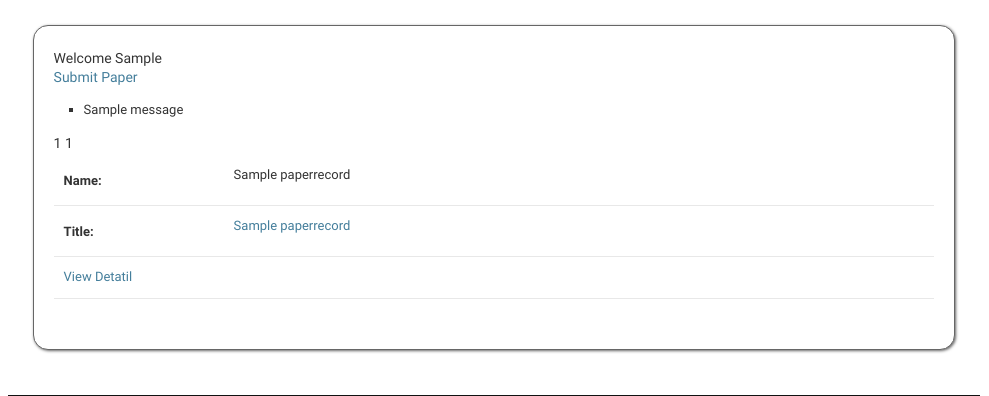
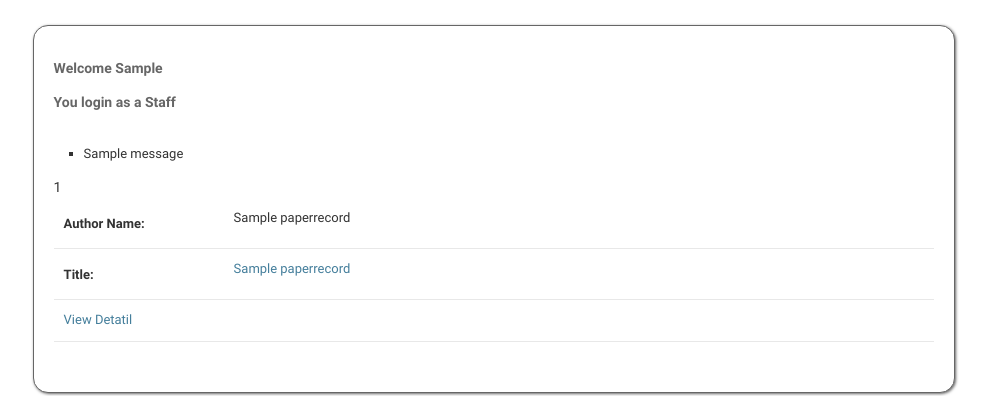
Before and after one commit to pranjal0819/Codebytes, a Django app: page /view_paper in a window 1280 px wide. Shown: the part 101-497 px from the top of the page, without its empty margins (146-1135 px from the left). Run offline with Django 3.2, Linux system fonts and the light colour scheme; a user stored in the database is signed in; tables that the repository leaves empty hold one stand-in row (values such as "Sample post"); one stand-in notice (Sample message) is shown.

Commit message:
5th commit

```diff
--- a/src/CodeBytes/urls.py
+++ b/src/CodeBytes/urls.py
@@ -14,7 +14,7 @@ Including another URLconf
     2. Add a URL to urlpatterns:  path('blog/', include('blog.urls'))
 """
 from django.contrib import admin
-from django.urls import path
+from django.urls import path, re_path
 from django.conf import settings
 from django.conf.urls.static import static
 from home.views import *
@@ -34,6 +34,7 @@ urlpatterns = [
     path('welcome',welcome, name='welcome'),
     path('view_paper',view_paper, name='view_paper'),
     path('view_paper/<int:pk>/detail',view_detail, name='view_detail'),
+    re_path('view_paper/(?P<pk>\d+)/detail/delete',delete_paper, name='delete_paper'),
     path('submit_paper',submit_paper, name='submit_paper'),
 ]
 if settings.DEBUG:
--- a/src/conference/views.py
+++ b/src/conference/views.py
@@ -6,28 +6,41 @@ from .forms import submitPaper
 from .models import paperRecord
 
 # Create your views here.
-@login_required(login_url='/login')
+@login_required(login_url="login")
 def welcome(request):
     return render(request, 'welcome.html', {})
 
-@login_required(login_url='/login')
+@login_required(login_url="login")
 def view_paper(request):
     if request.user.is_staff:
         record = paperRecord.objects.all().order_by('-timestamp')
         if not record:
             messages.error(request,"No one submit any paper")
     else:
-        record = list(paperRecord.objects.filter(author=request.user.id)).order_by('-timestamp')
+        record = paperRecord.objects.filter(author=request.user.id).order_by('-timestamp')
         if not record:
             messages.error(request,"You have not submit any paper")
     return render(request,'view_paper.html',{'record':record})
 
-@login_required(login_url='/login')
+@login_required(login_url="login")
 def view_detail(request, pk):
-    detail = paperRecord.objects.get(pk=pk)
+    try:
+        if request.user.is_staff:
+            detail = paperRecord.objects.get(pk=pk)
+        else:
+            detail = paperRecord.objects.get(author=request.user.id,pk=pk)
+    except:
+        messages.error(request,"There is no paper")
+        detail = None
     return render(request,'detail.html',{'r':detail})
 
-@login_required(login_url='/login')
+@login_required(login_url="login")
+def delete_paper(request, pk):
+    intance = paperRecord.objects.get(author=request.user.id,pk=pk)
+    intance.delete()
+    return redirect("view_paper")
+
+@login_required(login_url="login")
 def submit_paper(request):
     if request.method == 'POST':
         record = submitPaper(request.POST,request.FILES)
@@ -35,7 +48,7 @@ def submit_paper(request):
             temp=record.save(commit=False)
             temp.author = request.user
             temp.save()
-            return HttpResponseRedirect('/welcome')
+            return HttpResponseRedirect("welcome")
     else:
         record = submitPaper()
     return render(request, 'submit_paper.html',{'record':record})
--- a/src/home/views.py
+++ b/src/home/views.py
@@ -19,7 +19,7 @@ def login(request):
                     auth.login(request, user)
                     if 'next' in request.POST:
                         return redirect(request.POST.get('next'))
-                    return HttpResponseRedirect('/welcome')
+                    return HttpResponseRedirect("welcome")
                 else:
                     messages.error(request, "Username and password did not match")
             except auth.ObjectNotExist:
@@ -41,12 +41,12 @@ def signup(request):
             auth.models.User.objects.create_user(username=username.lower(),first_name=firstName,last_name=lastName,email=email.lower(),password=password)
 
             messages.success(request, 'user registration successfully.')
-            return HttpResponseRedirect('/signup')
+            return HttpResponseRedirect("signup")
     else:
         form = signupForm()
     return render(request, "signup.html", {'form': form})
 
-@login_required(login_url='/login')
+@login_required(login_url="login")
 def logout(request):
     auth.logout(request)
     return HttpResponseRedirect('/')
--- a/src/templates/view_paper.html
+++ b/src/templates/view_paper.html
@@ -10,25 +10,31 @@
 {% block content %}
 <div class="frame_artical">
 	<p>
-		Welcome {{ user.first_name }}
-		<br>
-		<a href="{% url 'submit_paper' %}">Submit Paper</a>
+		<h3>Welcome {{ user.first_name }}</h3>
+		{% if user.is_staff %}
+			<h3>You login as a Staff</h3>
+		{% else %}
+			<a href="{% url 'submit_paper' %}">Submit Paper</a>
+		{% endif %}
 		<br>
 		<form action="" method="post"><input type="hidden">
 			{% csrf_token %}
 			{% if messages %}
 				<ul>
-	                {% for m in messages %}
-	                	<li>{{ m }}</li>
-	                {% endfor %}
-            	</ul>
+					{% for m in messages %}
+						<li>
+							{{ m }}
+						</li>
+					{% endfor %}
+				</ul>
+            {% else %}
+				<h1><b>List of Paper</b></h1>
 			{% endif %}
 			{% for r in record %}
 				<fieldset class="module aligned ">
-					{{ r.id }}
 					{{ r.pk }}
 		    		<div class="form-row field-name">
-						<label class="required" for="id_name">Name:</label>
+						<label class="required" for="id_name">Author Name:</label>
 		                {{ r.name }}
 		            </div>
 			        <div class="form-row field-title">
```
Also changed, not shown: src/templates/detail.html (+12 -0 lines), 2 other files.
